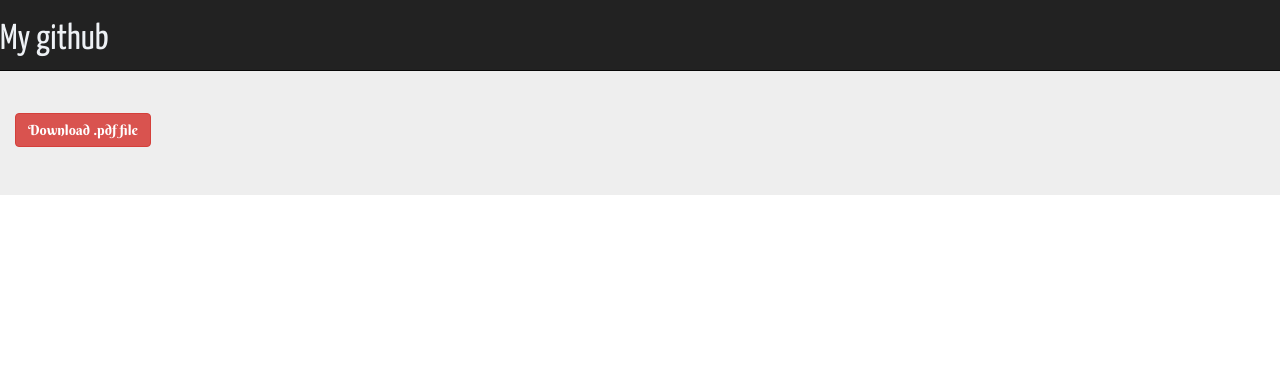
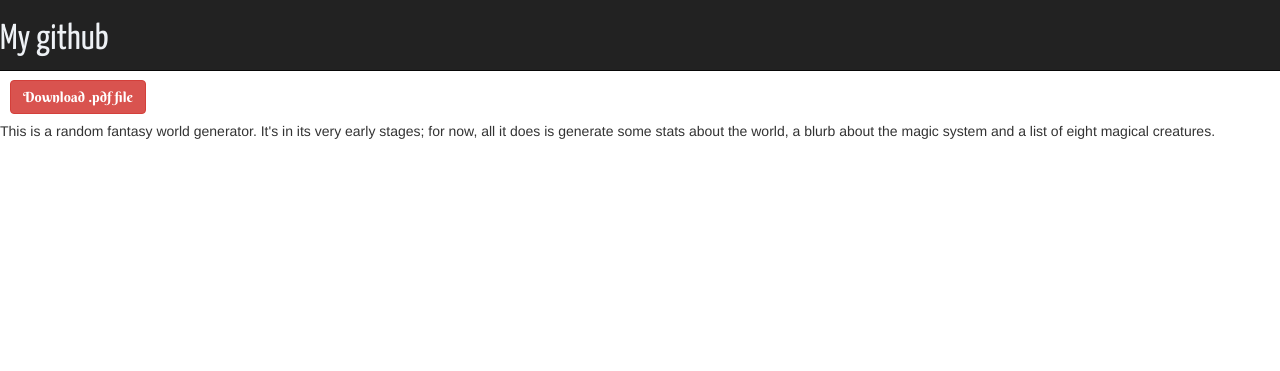
Before and after one commit to thatguysilver/Random_world, a Flask app: page / in a window 1280 px wide. Shown: the top 371 px of the page. Run offline with Flask 2, Linux system fonts and the light colour scheme; some libraries are stand-ins or nearby versions.

Commit message:
added Procfile for Heroku deployment and added blurb to webpage about project

```diff
--- a/app/templates/layout.html
+++ b/app/templates/layout.html
@@ -8,6 +8,8 @@
 }
 body {
 	padding-top: 65px;
+	font-size: 14px;
+	font-family: 'Yanone Kaffeesatz', sans-serif;
 
 }
 #test {
@@ -23,13 +25,18 @@ body {
 
 </head>
 <body>
-	<div class = 'jumbotron'>
-		<div class = 'container-fluid' id = 'test'>
+	<div style = 'padding-top: 15px;' class = 'container-fluid'>
+		<div style = 'padding-left: 10px' class = 'row' id = 'test'>
 			<a href = 'generated' download>
 				<button type = 'button'
 					class = 'btn btn-danger'>Download .pdf file</button>
+			</a>
 		</div>
 	</div>
+	<p style = 'padding-top: 7px'>
+	This is a random fantasy world generator. It's in its very early stages;
+	for now, all it does is generate some stats about the world, a blurb
+ about the magic system and a list of eight magical creatures.</p>
 
 	{% block test %}{% endblock %}
 	<!-- note: bootstrap css is at bottom because internet is very bad where I'm developing this. TBM to the top later. -->
```
